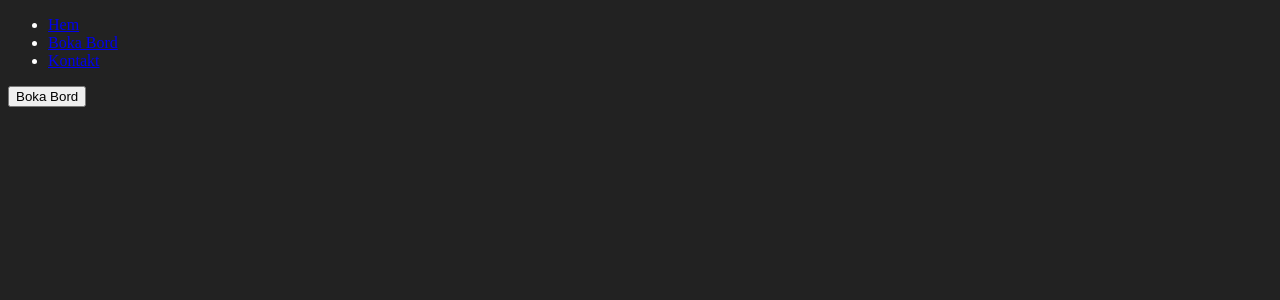
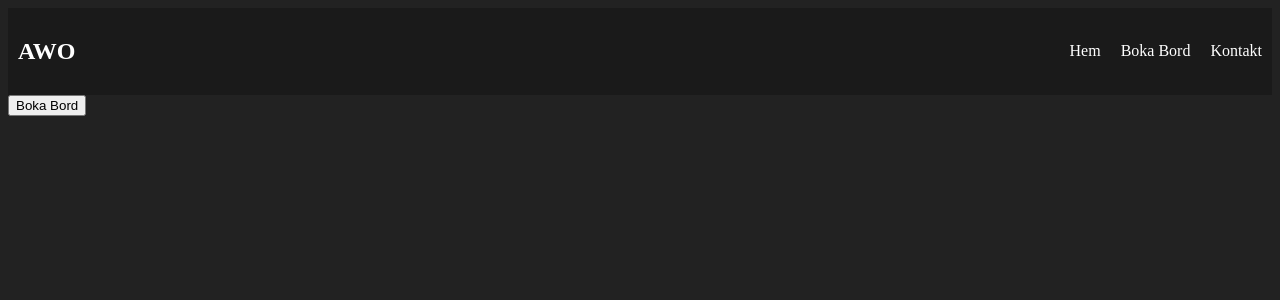
Before and after one commit to wilmawiker/therestaurant-assignment, a React (Vite) app in the folder fed22s-therestaurant/: page / in a window 1280 px wide. Shown: the top 300 px of the page. Built offline with nearby package versions, Linux system fonts and the light colour scheme; no server answers.

Commit message:
added navbar as styled component

```diff
--- a/fed22s-therestaurant/src/components/Header.tsx
+++ b/fed22s-therestaurant/src/components/Header.tsx
@@ -1,19 +1,23 @@
 import { Link } from "react-router-dom";
+import { Nav } from "./styled/Nav";
+import { Ul } from "./styled/Ul";
+import { Li } from "./styled/Li";
 
 export const Header = () => {
   return (
-    <nav id="nav">
-      <ul>
-        <li>
+    <Nav>
+      <h1>AWO</h1>
+      <Ul>
+        <Li>
           <Link to="/">Hem</Link>
-        </li>
-        <li>
+        </Li>
+        <Li>
           <Link to="/book">Boka Bord</Link>
-        </li>
-        <li>
+        </Li>
+        <Li>
           <Link to="/contact">Kontakt</Link>
-        </li>
-      </ul>
-    </nav>
+        </Li>
+      </Ul>
+    </Nav>
   );
 };
--- /dev/null
+++ b/fed22s-therestaurant/src/components/styled/Li.tsx
@@ -0,0 +1,12 @@
+import styled from "styled-components";
+
+export const Li = styled.li`
+  a {
+    color: white;
+    text-decoration: none;
+
+    &:hover {
+      color: gray;
+    }
+  }
+`;
--- /dev/null
+++ b/fed22s-therestaurant/src/components/styled/Nav.tsx
@@ -0,0 +1,9 @@
+import styled from "styled-components";
+
+export const Nav = styled.nav`
+  display: flex;
+  flex-direction: row;
+  justify-content: space-between;
+  padding: 10px;
+  background-color: #00000040;
+`;
--- /dev/null
+++ b/fed22s-therestaurant/src/components/styled/Ul.tsx
@@ -0,0 +1,10 @@
+import styled from "styled-components";
+
+export const Ul = styled.ul`
+  display: flex;
+  flex-direction: row;
+  justify-content: space-between;
+  align-items: center;
+  gap: 20px;
+  list-style-type: none;
+`;
```
